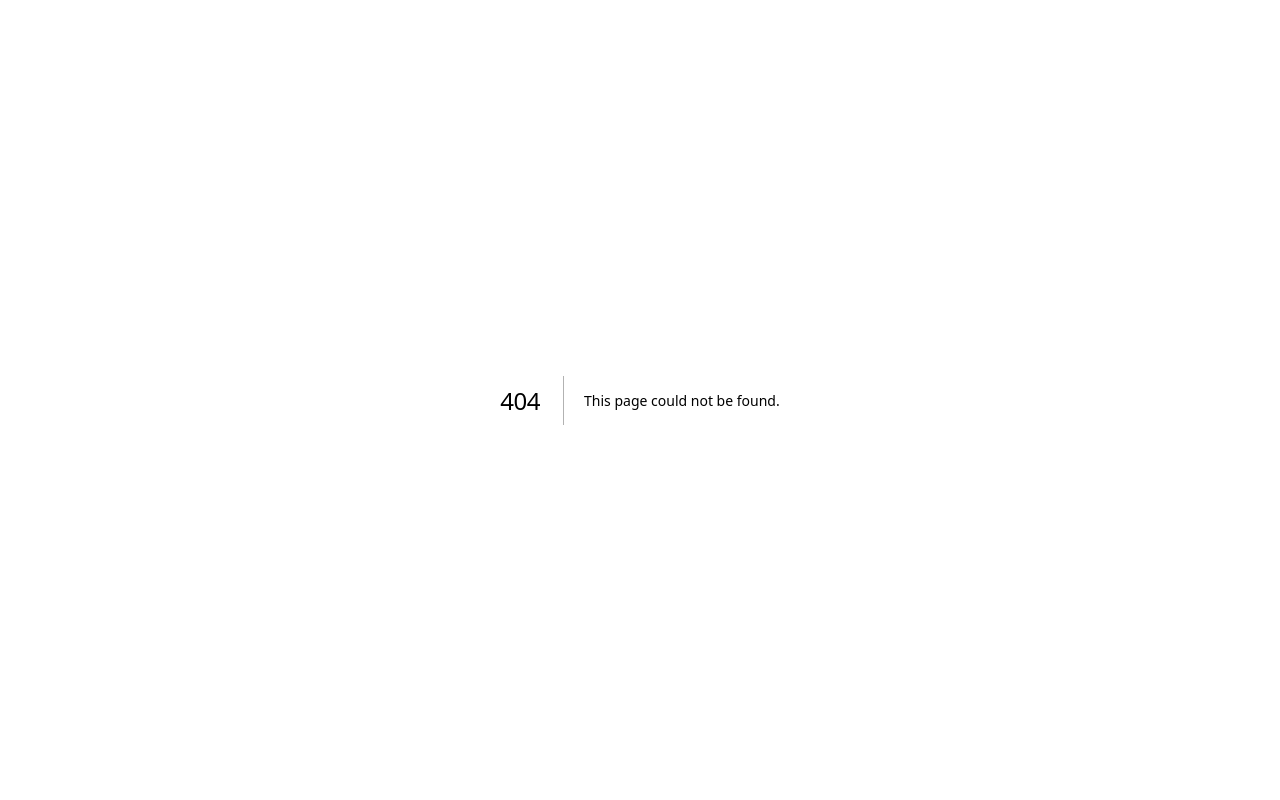
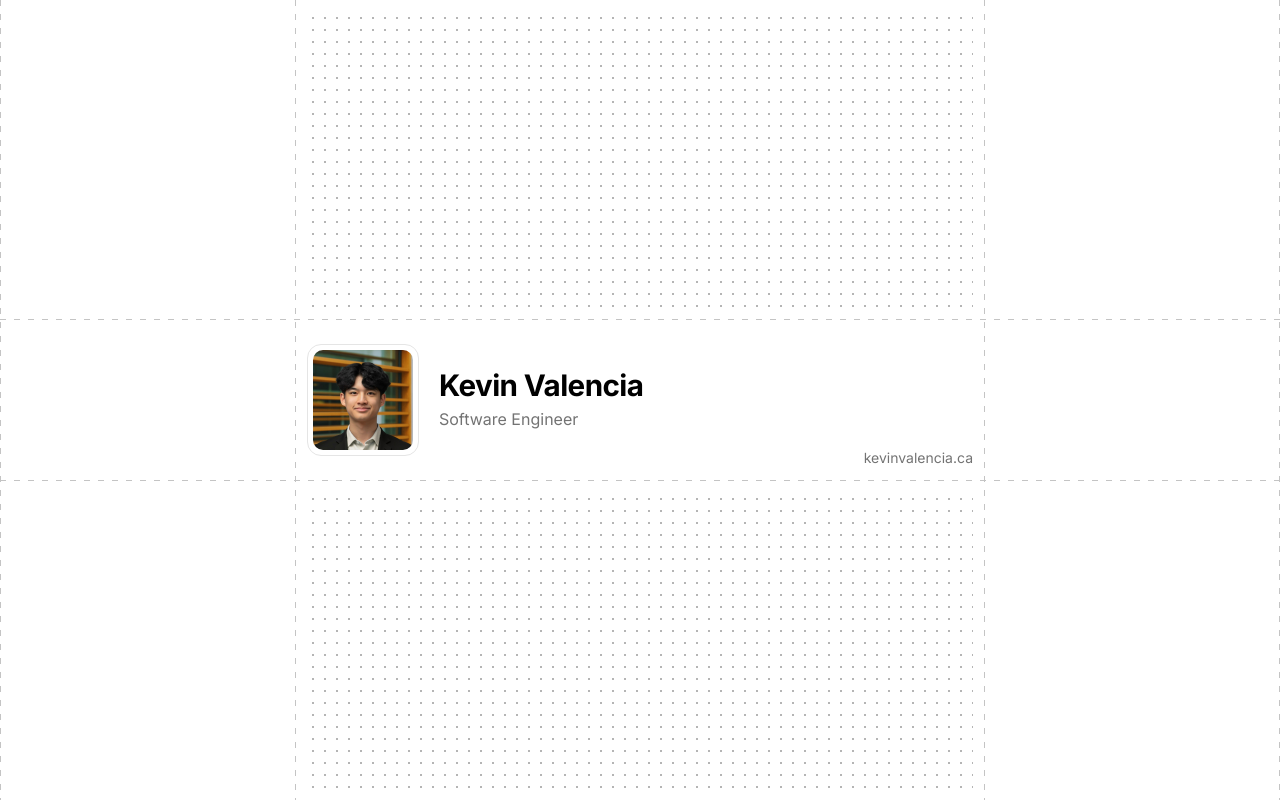
Before and after one commit to kevinvalenciaa/personal-portfolio-v2.0, a Next.js app: page /preview in a window 1280 px wide. Before the commit this address had no page. Built offline with nearby package versions, Linux system fonts and the light colour scheme.

Commit message:
preview page

```diff
--- /dev/null
+++ b/src/app/preview/page.tsx
@@ -0,0 +1,62 @@
+import Image from 'next/image';
+import { personalInfo } from '@/config/personal';
+
+export default function PreviewPage() {
+  return (
+    <main className="h-screen bg-background dashed-border-container flex flex-col">
+      <div className="dashed-content-lines" aria-hidden="true" />
+      <div className="max-w-[690px] mx-2 sm:mx-8 md:mx-auto relative w-full flex flex-col h-full">
+        {/* Top dot grid section - fills remaining space */}
+        <div className="relative z-50 bg-background flex-1">
+          <div className="relative p-3 h-full">
+            <div className="w-full h-full dot-grid"></div>
+          </div>
+        </div>
+
+        <div className="dashed-separator"></div>
+
+        {/* Profile section - centered */}
+        <div className="relative z-50 bg-background">
+          <div className="relative p-3 py-6">
+            <div className="flex items-center gap-5">
+              {/* Profile image */}
+              <div className="border border-border rounded-[14px] p-[5px] bg-white">
+                <Image
+                  src="/linkedin-pfp.jpg"
+                  alt="Profile"
+                  width={100}
+                  height={100}
+                  className="rounded-[10px] object-cover select-none"
+                />
+              </div>
+
+              {/* Name and title */}
+              <div className="flex flex-col select-none">
+                <h1 className="text-[1.85rem] font-bold leading-[1.1] text-title">
+                  {personalInfo.name}
+                </h1>
+                <p className="text-muted-foreground text-base mt-1.5">
+                  Software Engineer
+                </p>
+              </div>
+            </div>
+
+            {/* Website URL - bottom right */}
+            <span className="absolute bottom-3 right-3 text-muted-foreground text-sm select-none">
+              kevinvalencia.ca
+            </span>
+          </div>
+        </div>
+
+        <div className="dashed-separator"></div>
+
+        {/* Bottom dot grid section - fills remaining space */}
+        <div className="relative z-50 bg-background flex-1">
+          <div className="relative p-3 h-full">
+            <div className="w-full h-full dot-grid"></div>
+          </div>
+        </div>
+      </div>
+    </main>
+  );
+}
```
Also changed, not shown: public/linkedin-pfp.jpg (added).
